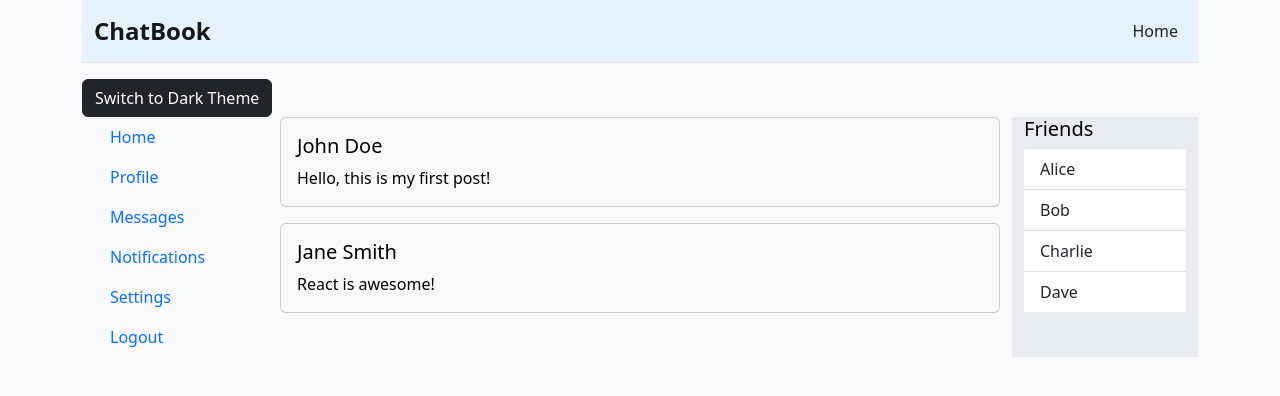
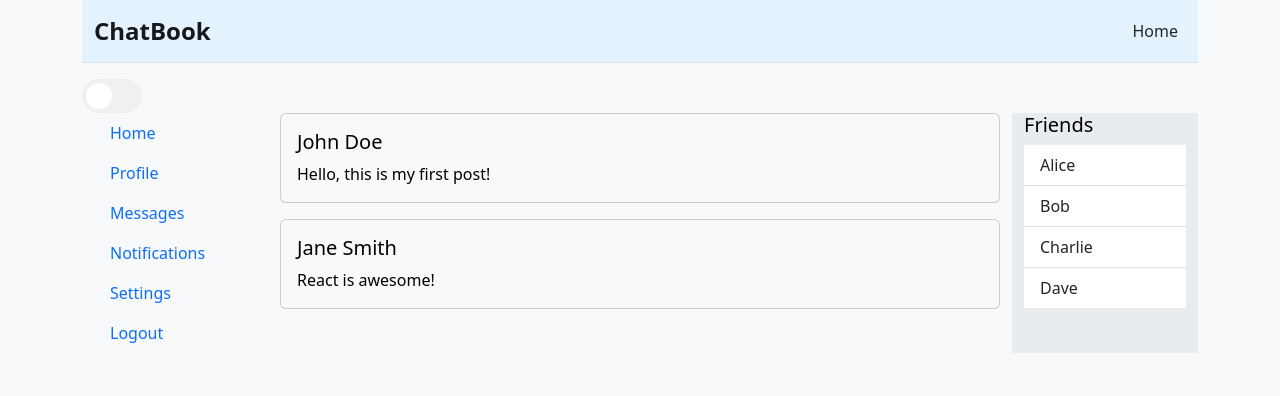
Before and after one commit to KristianBakov/ChatBook, a React (Create React App) app in the folder ClientApp/: page / in a window 1280 px wide. Shown: the top 396 px of the page. Built offline with nearby package versions, Linux system fonts and the light colour scheme.

Commit message:
Adding theme toggle

```diff
--- a/ClientApp/src/commons/styles/common.css
+++ b/ClientApp/src/commons/styles/common.css
@@ -9,6 +9,10 @@
   --sidebar-bg-color: #e9ecef;
   --friendslist-bg-color: #e9ecef;
   --btn-color: #000000;
+  --toggle-bg-color: #f0f0f0;
+  --toggle-btn-color: #ffffff;
+  --toggle-track-color: #000000;
+  --toggle-thumb-color: #ffffff;
 }
 
 [data-theme="dark"] {
@@ -18,6 +22,10 @@
   --sidebar-bg-color: #3a3f44;
   --friendslist-bg-color: #3a3f44;
   --btn-color: #ffffff;
+  --toggle-bg-color: #606060;
+  --toggle-btn-color: #000000;
+  --toggle-track-color: #ffffff;
+  --toggle-thumb-color: #000000;
 }
 
 body {
--- a/ClientApp/src/components/Layout.jsx
+++ b/ClientApp/src/components/Layout.jsx
@@ -1,7 +1,7 @@
 import React from "react";
 import Header from "./Header";
 import { Container } from "reactstrap";
-import ThemeToggle from "./ThemeToggle";
+import ThemeToggle from "./ThemeToggle/ThemeToggle";
 
 export const Layout = ({ children }) => {
   return (
--- /dev/null
+++ b/ClientApp/src/components/ThemeToggle/ThemeToggle.css
@@ -0,0 +1,64 @@
+.toggle {
+  position: relative;
+  display: inline-block;
+  width: 60px;
+  height: 34px;
+}
+
+.toggle input {
+  opacity: 0;
+  width: 0;
+  height: 0;
+}
+
+.slider {
+  position: absolute;
+  cursor: pointer;
+  top: 0;
+  left: 0;
+  right: 0;
+  bottom: 0;
+  background-color: var(--toggle-bg-color);
+  transition: background-color 0.4s;
+  border-radius: 34px;
+  display: flex;
+  align-items: center;
+  justify-content: space-between;
+  padding: 0 8px;
+}
+
+.icon {
+  font-size: 18px;
+  transition: opacity 0.4s;
+}
+
+.sun {
+  opacity: 1;
+}
+
+.moon {
+  opacity: 0;
+}
+
+input:checked + .slider .sun {
+  opacity: 0;
+}
+
+input:checked + .slider .moon {
+  opacity: 1;
+}
+
+.slider-thumb {
+  position: absolute;
+  height: 26px;
+  width: 26px;
+  background-color: var(--toggle-thumb-color);
+  border-radius: 50%;
+  transition: transform 0.4s;
+  left: 4px;
+  bottom: 4px;
+}
+
+input:checked + .slider .slider-thumb {
+  transform: translateX(26px);
+}
--- /dev/null
+++ b/ClientApp/src/components/ThemeToggle/ThemeToggle.jsx
@@ -0,0 +1,24 @@
+import React, { useContext } from "react";
+import { ThemeContext } from "../../contexts/ThemeContext";
+import "./ThemeToggle.css";
+
+const ThemeToggle = () => {
+  const { theme, toggleTheme } = useContext(ThemeContext);
+
+  return (
+    <label className="toggle">
+      <input
+        type="checkbox"
+        checked={theme === "dark"}
+        onChange={toggleTheme}
+      />
+      <span className="slider">
+        <span className="icon sun">🔆</span>
+        <span className="icon moon">🌙</span>
+        <span className="slider-thumb"></span>
+      </span>
+    </label>
+  );
+};
+
+export default ThemeToggle;
--- a/ClientApp/src/components/ThemeToggle.jsx
+++ b/ClientApp/src/components/ThemeToggle/ThemeToggleDev.jsx
@@ -1,8 +1,8 @@
 import React from "react";
 import { Button } from "reactstrap";
-import { useTheme } from "../contexts/ThemeContext";
+import { useTheme } from "../../contexts/ThemeContext";
 
-const ThemeToggle = () => {
+const ThemeToggleDev = () => {
   const { theme, toggleTheme } = useTheme();
 
   return (
@@ -12,4 +12,4 @@ const ThemeToggle = () => {
   );
 };
 
-export default ThemeToggle;
+export default ThemeToggleDev;
```
